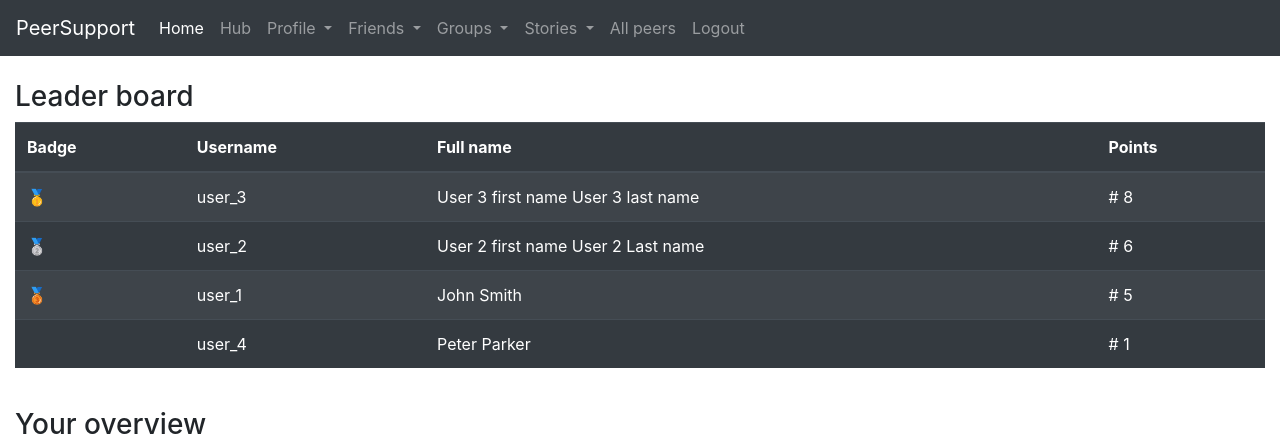
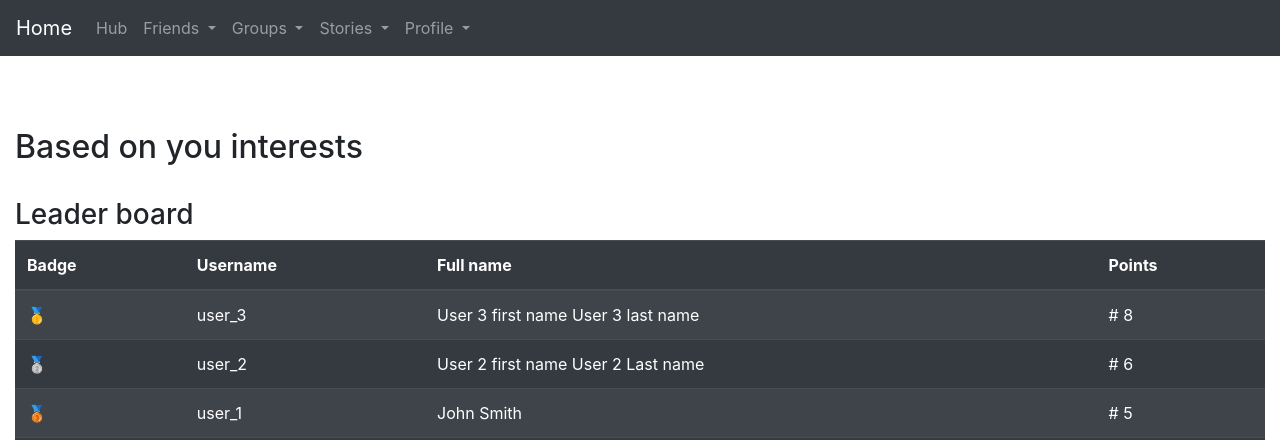
Before and after one commit to AlexeiaW/final, a Django app: page / in a window 1280 px wide. Shown: the top 440 px of the page. Run offline with Django 3.2, Linux system fonts and the light colour scheme; a user stored in the database is signed in; data comes from the database, SQL or seed files in the repository; both versions use the stored data as it was after the commit; parts of the project's set-up code (start-up, migrations or seed data) failed here and were passed over; some libraries are stand-ins or nearby versions.

Commit message:
recommendation system based on the categories the user is interest in user profile add interested categories to AppUser model and model form

```diff
--- a/final_main_root/final_main_app/models.py
+++ b/final_main_root/final_main_app/models.py
@@ -9,6 +9,14 @@ import uuid
 from django_quill.fields import QuillField
 from django.urls.base import reverse
 # The Model that is used to add data to the auth user model. AppUser is mainly used as the "user" and will create relationships between friends
+
+
+class Category(models.Model):
+    name = models.CharField(max_length=200, unique=True, db_index=True)
+    slug = models.SlugField(null=True, blank=True, default=None, db_index=True)
+
+    def __str__(self):
+        return self.name
 
 
 class AppUser(models.Model):
@@ -23,6 +31,9 @@ class AppUser(models.Model):
         symmetrical=False,
         blank=True
     )
+
+    interests = models.ManyToManyField(
+        Category, related_name='categories_appusers')
 
     def __str__(self):
         return self.user.username
@@ -67,14 +78,6 @@ class Chat(models.Model):
         return self.room_id.hex
 
 
-class Category(models.Model):
-    name = models.CharField(max_length=200, unique=True, db_index=True)
-    slug = models.SlugField(null=True, blank=True, default=None, db_index=True)
-
-    def __str__(self):
-        return self.name
-
-
 class Author(models.Model):
     first_name = models.CharField(max_length=200)
     last_name = models.CharField(max_length=200)
@@ -94,7 +97,7 @@ class Story(models.Model):
     content = QuillField()
     created_on = models.DateTimeField(auto_now_add=True)
     category = models.ForeignKey(
-        Category, on_delete=models.CASCADE, related_name='category_stories')
+        Category, on_delete=models.SET_NULL, related_name='category_stories', null=True)
 
     class Meta:
         ordering = ['-created_on']
--- a/final_main_root/final_main_app/templates/index.html
+++ b/final_main_root/final_main_app/templates/index.html
@@ -1,4 +1,32 @@
 {% extends "./base.html" %} {% block content %} {% if user.is_authenticated %}
+
+<br />
+<h2 class="mt-5">Based on you interests</h2>
+<div id="results" style="display: flex;flex-wrap: wrap;">
+  {% for story in appuser.interests.first.category_stories.all %}
+  <div class="card" style="width: 18rem; margin:10px;">
+    <div class="card-body">
+      <h5 class="card-title">{{story}}</h5>
+      <p class="card-text">
+      <p>{{story.description}}</p>
+      </p>
+    </div>
+    <ul class="list-group list-group-flush">
+      <li class="list-group-item">{{story.author.first_name}} {{story.author.last_name}}</li>
+      <li class="list-group-item">{{story.created_on|date}}</li>
+    </ul>
+    <div class="card-body">
+      <div class="alert alert-primary" role="alert">
+        <p class="mb-0">{{story.category}}</p>
+      </div>
+      <a href="/story/{{story.pk}}">Read more</a>
+
+    </div>
+  </div>
+  {% endfor %}
+</div>
+
+
 <br />
 <h3>Leader board</h3>
 <table class="table table-striped table-dark">
--- a/final_main_root/final_main_app/templates/title.html
+++ b/final_main_root/final_main_app/templates/title.html
@@ -1,64 +1,59 @@
 <nav class="navbar navbar-expand-lg navbar-dark bg-dark">
-  <a class="navbar-brand" href="#">PeerSupport</a>
+  <a class="navbar-brand" href="/">Home</a>
   <button class="navbar-toggler" type="button" data-toggle="collapse" data-target="#navbarNav" aria-controls="navbarNav"
     aria-expanded="false" aria-label="Toggle navigation">
     <span class="navbar-toggler-icon"></span>
   </button>
   <div class="collapse navbar-collapse" id="navbarNav">
     <ul class="navbar-nav">
-      <li class="nav-item active">
-        <a class="nav-link" href="/">Home <span class="sr-only">(current)</span></a>
-      </li>
       <li class="nav-item">
         <a class="nav-link" href="/hub/">
           Hub <span class="sr-only">(current)</span></a>
       </li>
       {% if user.is_authenticated %}
       <li class="nav-item dropdown">
-        <a class="nav-link dropdown-toggle" href="#" id="navbarDropdown" role="button" data-toggle="dropdown" aria-haspopup="true" aria-expanded="false">
+        <a class="nav-link dropdown-toggle" href="#" id="navbarDropdown" role="button" data-toggle="dropdown"
+          aria-haspopup="true" aria-expanded="false">
+          Friends
+        </a>
+        <div class="dropdown-menu" aria-labelledby="navbarDropdown">
+          <a class="dropdown-item" href="/my-friends/">My friends</a>
+          <a class="dropdown-item" href="/add-friends/">Add friends</a>
+          <a class="dropdown-item" href="/discover/">Discover</a>
+      </li>
+
+      <li class="nav-item dropdown">
+        <a class="nav-link dropdown-toggle" href="#" id="navbarDropdown" role="button" data-toggle="dropdown"
+          aria-haspopup="true" aria-expanded="false">
+          Groups
+        </a>
+        <div class="dropdown-menu" aria-labelledby="navbarDropdown">
+          <a class="dropdown-item" href="/join-group-search/">Join group</a>
+          <a class="dropdown-item" href="/create-group/">Create group</a>
+          <a class="dropdown-item" href="/my-groups/">My groups</a>
+      </li>
+
+      <li class="nav-item dropdown">
+        <a class="nav-link dropdown-toggle" href="#" id="navbarDropdown" role="button" data-toggle="dropdown"
+          aria-haspopup="true" aria-expanded="false">
+          Stories
+        </a>
+        <div class="dropdown-menu" aria-labelledby="navbarDropdown">
+          <a class="dropdown-item" href="/create-story/">Create story</a>
+          <a class="dropdown-item" href="/my-stories/">My stories</a>
+          <a class="dropdown-item" href="/explore-stories/">Explore stories</a>
+      </li>
+
+      <li class="nav-item dropdown">
+        <a class="nav-link dropdown-toggle" href="#" id="navbarDropdown" role="button" data-toggle="dropdown"
+          aria-haspopup="true" aria-expanded="false">
           Profile
         </a>
         <div class="dropdown-menu" aria-labelledby="navbarDropdown">
           <a class="dropdown-item" href="/reset-password/">Reset password</a>
           <a class="dropdown-item" href="/media/">Add profile photo</a>
           <a class="dropdown-item" href="/update/">Update profile details</a>
-      </li>
-
-      <li class="nav-item dropdown">
-        <a class="nav-link dropdown-toggle" href="#" id="navbarDropdown" role="button" data-toggle="dropdown" aria-haspopup="true" aria-expanded="false">
-          Friends
-        </a>
-        <div class="dropdown-menu" aria-labelledby="navbarDropdown">
-          <a class="dropdown-item" href="/my-friends/">My friends</a>
-          <a class="dropdown-item" href="/add-friends/">Add friends</a>
-      </li>
-
-      <li class="nav-item dropdown">
-        <a class="nav-link dropdown-toggle" href="#" id="navbarDropdown" role="button" data-toggle="dropdown" aria-haspopup="true" aria-expanded="false">
-          Groups
-        </a>
-        <div class="dropdown-menu" aria-labelledby="navbarDropdown">
-          <a class="dropdown-item"  href="/join-group-search/">Join group</a>
-          <a class="dropdown-item"  href="/create-group/">Create group</a>
-          <a class="dropdown-item" href="/my-groups/">My groups</a>
-      </li>
-
-      <li class="nav-item dropdown">
-        <a class="nav-link dropdown-toggle" href="#" id="navbarDropdown" role="button" data-toggle="dropdown" aria-haspopup="true" aria-expanded="false">
-          Stories
-        </a>
-        <div class="dropdown-menu" aria-labelledby="navbarDropdown">
-          <a class="dropdown-item"  href="/create-story/">Create story</a>
-          <a class="dropdown-item"  href="/my-stories/">My stories</a>
-          <a class="dropdown-item" href="/explore-stories/">Explore stories</a>
-      </li>
-
-      <li class="nav-item">
-        <a class="nav-link" href="/discover/">All peers</a>
-      </li>
-
-      <li class="nav-item">
-        <a class="nav-link" href="/logout/">Logout</a>
+          <a class="dropdown-item" href="/logout/">Logout</a>
       </li>
       {% else %}
       <li class="nav-item active">
@@ -77,6 +72,7 @@
 <style>
   .dropdown:hover .dropdown-menu {
     display: block;
-    margin-top: 0; /* remove the gap so it doesn't close */
-}
+    margin-top: 0;
+    /* remove the gap so it doesn't close */
+  }
 </style>
--- a/final_main_root/final_main_app/views.py
+++ b/final_main_root/final_main_app/views.py
@@ -30,10 +30,13 @@ def appuserUpdate(request):
             profile.user = user
 
             if 'organisation' in user_form.cleaned_data:
-                profile.organisation = request.DATA['organisation']
+                profile.organisation = profile_form.cleaned_data['organisation']
 
             if 'status' in user_form.cleaned_data:
-                profile.staus = request.DATA['status']
+                profile.status = profile_form.cleaned_data['status']
+
+            if 'interests' in profile_form.cleaned_data:
+                profile.interests.add(*profile_form.cleaned_data['interests'])
 
             profile.save()
             return HttpResponseRedirect('../')
```
Also changed, not shown: final_main_root/final_main_app/forms.py (+9 -1 lines), final_main_root/db.sqlite3, final_main_root/final_main_app/migrations/0010_appuser_interest.py (added), final_main_root/final_main_app/migrations/0011_remove_appuser_interest_appuser_interest_and_more.py (added), final_main_root/final_main_app/migrations/0012_rename_interest_appuser_interests.py (added).
